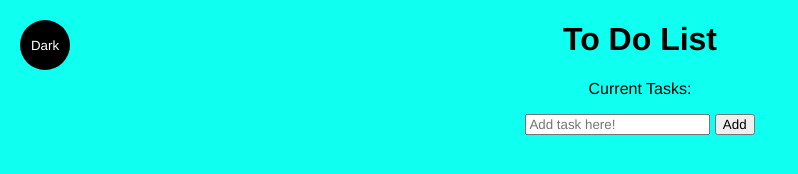
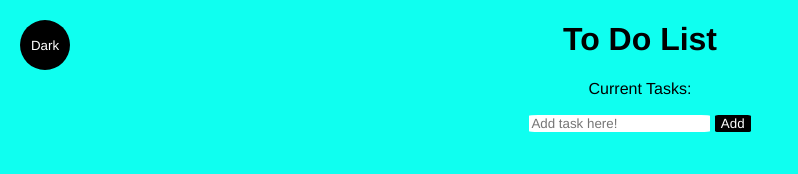
Before and after one commit to Saurabh-Datta/To-Do, a plain HTML site: page index.html in a window 1280 px wide. Shown: the whole page, without its empty margins (0-798 px from the left). Drawn offline with Linux system fonts and the light colour scheme.

Commit message:
Improved Styling
Improved 'Add' button.
Improved Input field.

```diff
--- a/main.css
+++ b/main.css
@@ -53,3 +53,16 @@ li{
     color: var(--btnFontColor);
     background-color: var(--btnBg);
 }
+
+.add {
+    color: var(--btnFontColor);
+    background-color: var(--btnBg);
+    border: none;
+    border-radius: 9%;
+}
+
+.input {
+    color: darkgrey;
+    border: none;
+    border-radius: 5%;
+}
```
